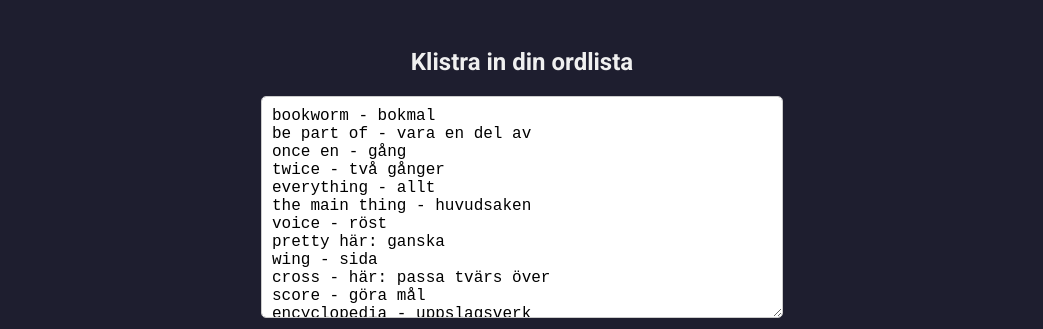
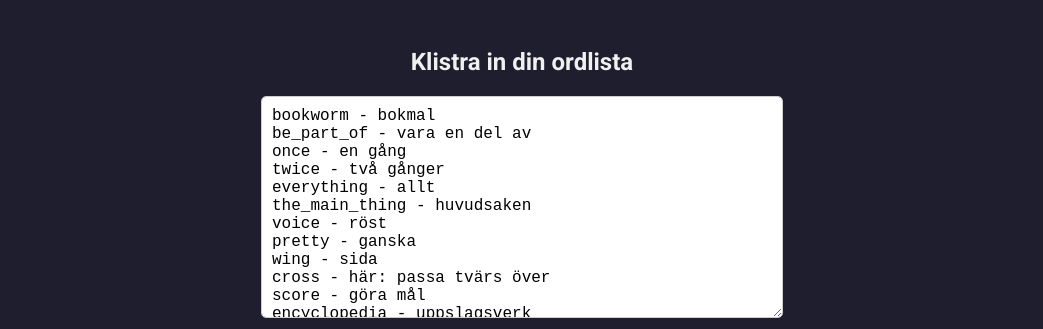
Before and after one commit to b4garn/ordspelet, a plain HTML site: page index.html in a window 1280 px wide. Shown: the top 329 px of the page, without its empty margins (118-1161 px from the left). Drawn offline with nearby package versions, Linux system fonts and the light colour scheme.

Commit message:
Update index.html

```diff
--- a/index.html
+++ b/index.html
@@ -83,13 +83,13 @@
     <h2>Klistra in din ordlista</h2>
     <textarea id="inputData">
 bookworm - bokmal
-be part of - vara en del av
-once en - gång
+be_part_of - vara en del av
+once - en gång
 twice - två gånger
 everything - allt
-the main thing - huvudsaken
+the_main_thing - huvudsaken
 voice - röst
-pretty här: ganska
+pretty - ganska
 wing - sida
 cross - här: passa tvärs över
 score - göra mål
```
